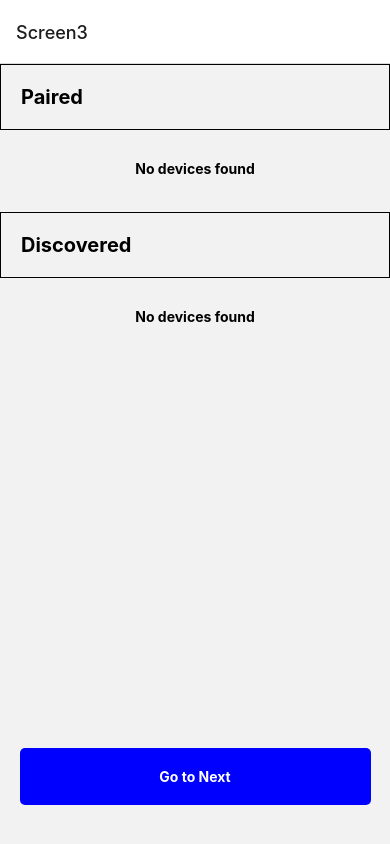
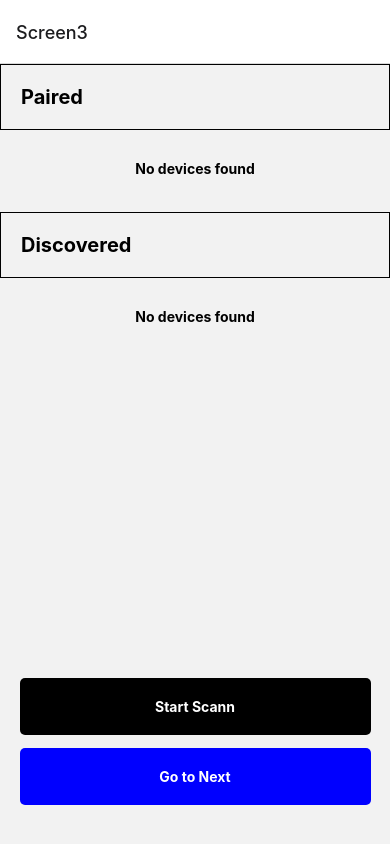
Before and after one commit to jtovarto/FaroAppTest, a React Native app: screen /Screen3 in a window 390 px wide. Built offline with nearby package versions, Linux system fonts and the light colour scheme.

Commit message:
add button scan to screen 3

```diff
--- a/src/screen/Screen3.tsx
+++ b/src/screen/Screen3.tsx
@@ -2,15 +2,50 @@ import React from 'react';
 import {StyleSheet, Text, TouchableOpacity, View} from 'react-native';
 import {DeviceContainer} from '../components/DeviceContainer';
 import {useNavigation} from '@react-navigation/native';
+import BleManager, {
+  BleScanCallbackType,
+  BleScanMatchMode,
+  BleScanMode,
+} from 'react-native-ble-manager';
+
+const SECONDS_TO_SCAN_FOR = 7;
+const SERVICE_UUIDS: string[] = [];
+const ALLOW_DUPLICATES = true;
 
 export const Screen3 = () => {
   const navigation = useNavigation();
+  // const updateDiscovered = useSetAtom(discovered);
+
+  const startScan = () => {
+    // reset found peripherals before scan
+    // updateDiscovered(new Map<Peripheral['id'], Peripheral>());
+
+    try {
+      console.debug('[startScan] starting scan...');
+      BleManager.scan(SERVICE_UUIDS, SECONDS_TO_SCAN_FOR, ALLOW_DUPLICATES, {
+        matchMode: BleScanMatchMode.Sticky,
+        scanMode: BleScanMode.LowLatency,
+        callbackType: BleScanCallbackType.AllMatches,
+      })
+        .then(() => {
+          console.debug('[startScan] scan promise returned successfully.');
+        })
+        .catch(err => {
+          console.error('[startScan] ble scan returned in error', err);
+        });
+    } catch (error) {
+      console.error('[startScan] ble scan error thrown', error);
+    }
+  };
 
   console.log('RENDER SCREEN 3');
 
   return (
     <View style={styles.screen}>
       <DeviceContainer />
+      <TouchableOpacity style={styles.buttonScan} onPress={startScan}>
+        <Text style={styles.label}>Start Scann</Text>
+      </TouchableOpacity>
       <TouchableOpacity
         style={styles.button}
         onPress={() => navigation.navigate('Screen4')}>
@@ -24,7 +59,6 @@ const styles = StyleSheet.create({
   screen: {
     flex: 1,
   },
-
   button: {
     backgroundColor: 'blue',
     padding: 20,
@@ -35,6 +69,16 @@ const styles = StyleSheet.create({
     position: 'absolute',
     bottom: '5%',
   },
+  buttonScan: {
+    backgroundColor: 'black',
+    padding: 20,
+    borderRadius: 5,
+    marginHorizontal: 10,
+    width: '90%',
+    alignSelf: 'center',
+    position: 'absolute',
+    bottom: '14%',
+  },
   label: {
     color: 'white',
     fontWeight: 'bold',
```
